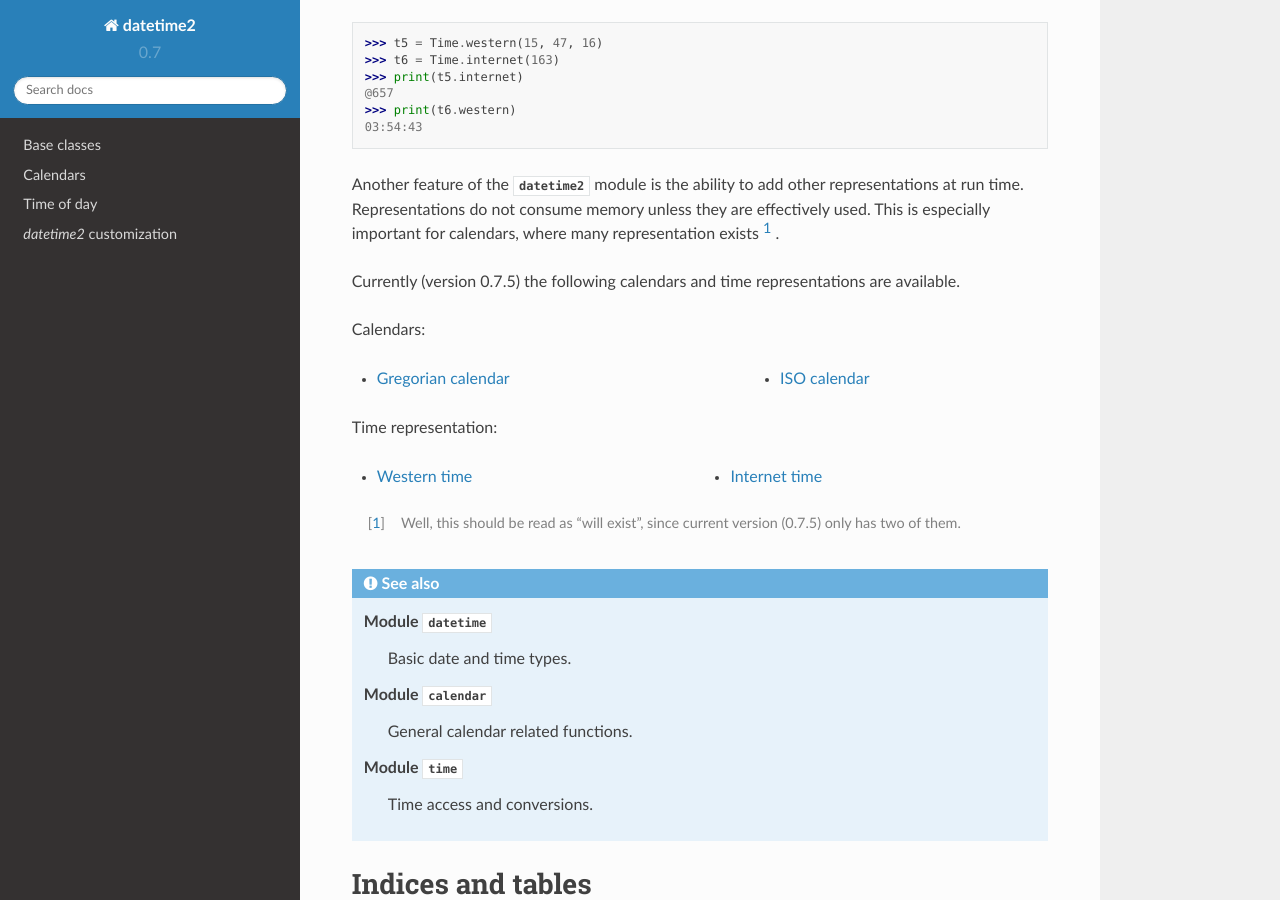
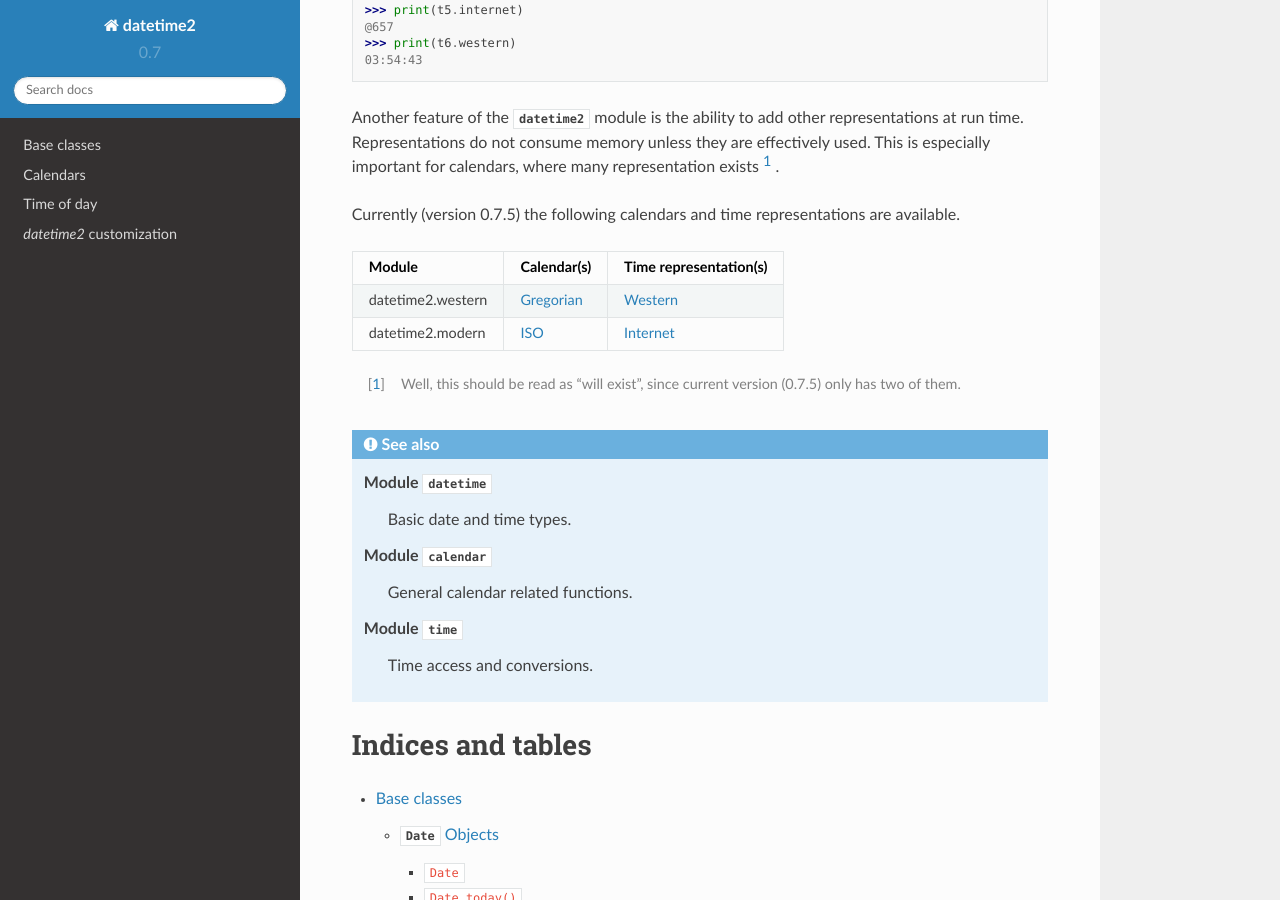
Before and after one commit to fricciardi/datetime2, a Sphinx documentation site: the page built from docs/index.rst, in a window 1280 px wide and 900 px high, scrolled down 1511 px. Built offline with Sphinx 7.4.7 and the Read the Docs theme 2.0.0, drawn with Linux system fonts in a browser that asks for light colours.

Commit message:
Added calendar and time representation table
Removing corresponding lists

```diff
--- a/docs/index.rst
+++ b/docs/index.rst
@@ -29,7 +29,7 @@ representation. Indeed, dates are defined counting the elapsed days: January
    >>> d2 = Date(737109)  # February 19th, 2019
 
 We can then print those dates with different representations. These
-representations are accessed as attibutes of the :class:`Date` object::
+representations are accessed as attibutes of the :class:`Date` object:
 
 .. doctest::
 
@@ -104,19 +104,14 @@ calendars, where many representation exists [#many]_ .
 Currently (version |release|) the following calendars and time representations
 are available.
 
-Calendars:
++-------------------+-----------------------------------------+----------------------------------------------------+
+| Module            | Calendar(s)                             | Time representation(s)                             |
++===================+=========================================+====================================================+
+| datetime2.western | :ref:`Gregorian <gregorian-calendar>`   | :ref:`Western <western-time>`                      |
++-------------------+-----------------------------------------+----------------------------------------------------+
+| datetime2.modern  | :ref:`ISO <iso-calendar>`               | :ref:`Internet <internet-time>`                    |
++-------------------+-----------------------------------------+----------------------------------------------------+
 
-.. hlist::
-
-  * :ref:`gregorian-calendar`
-  * :ref:`iso-calendar`
-
-Time representation:
-
-.. hlist::
-
-  * :ref:`western-time`
-  * :ref:`internet-time`
 
 .. [#many] Well, this should be read as "will exist", since current version
            (|release|) only has two of them.
```
